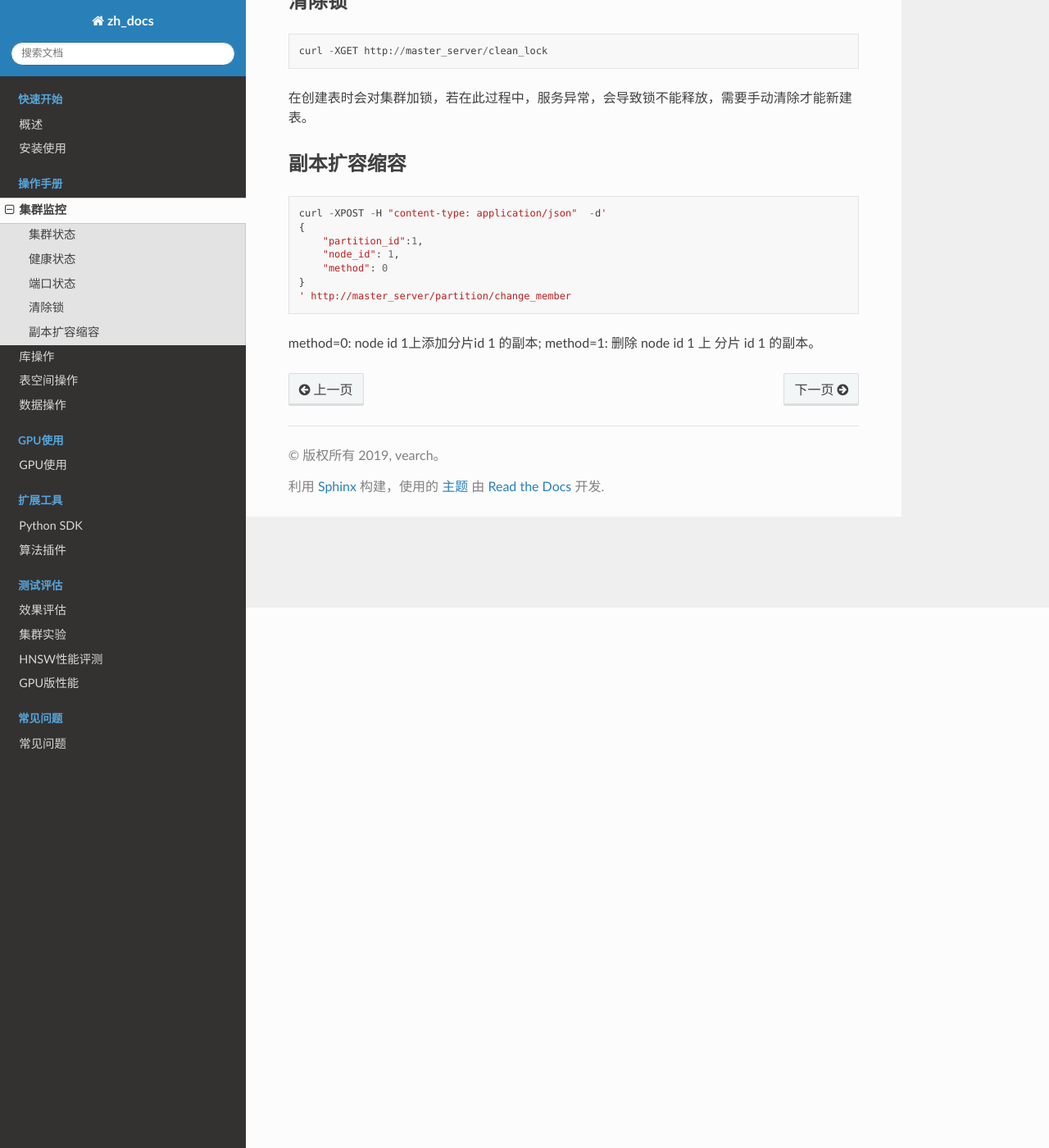
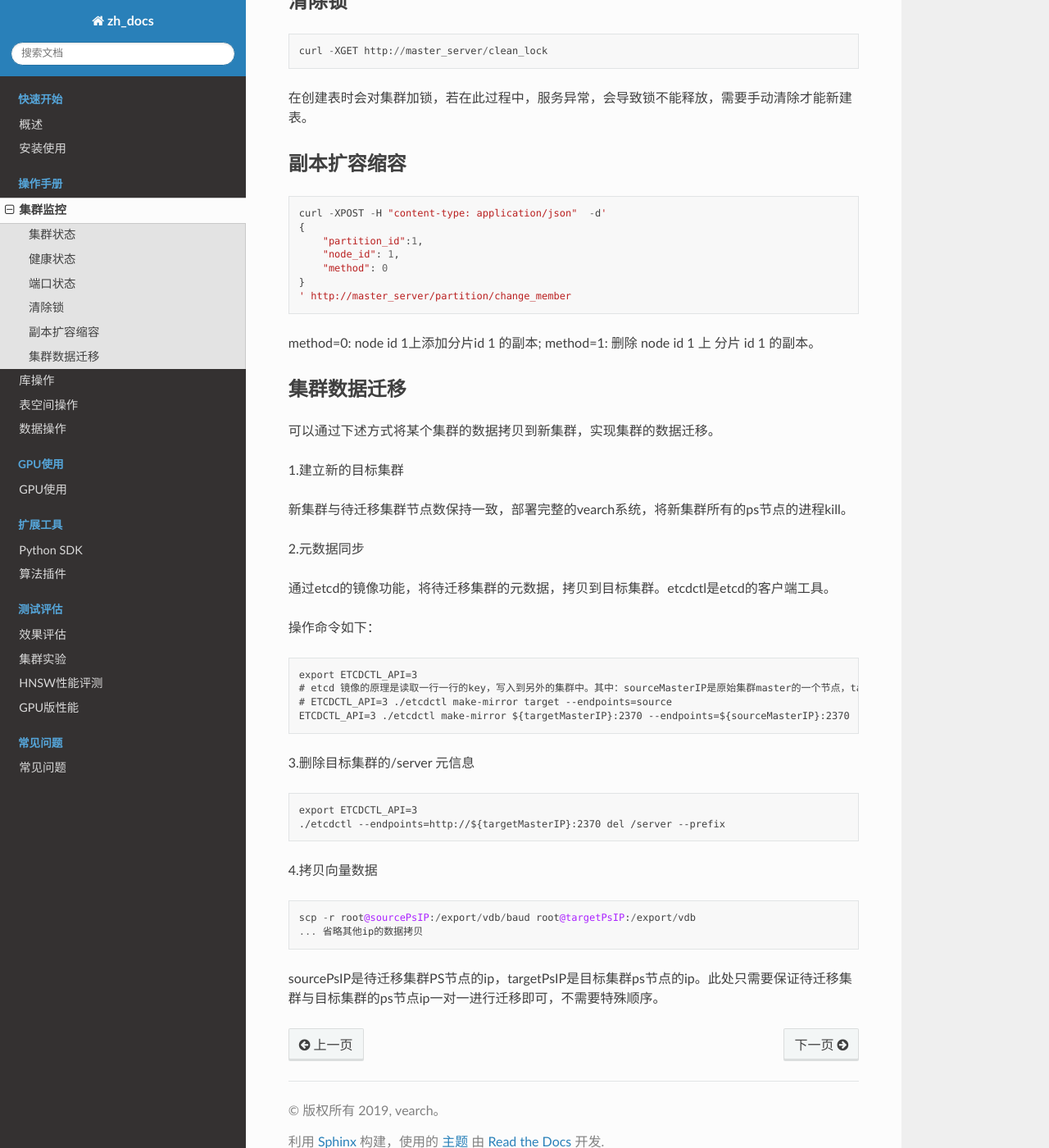
Before and after one commit to vearch/zh_docs, a Sphinx documentation site: the page built from docs/source/use_op/cluster_status.rst, in a window 1280 px wide and 1400 px high, scrolled down 659 px. Shown: the whole window at 82% size. Built offline with Sphinx 7.4.7 and the Read the Docs theme 2.0.0, drawn with Linux system fonts in a browser that asks for light colours; pages that are not in the unit, such as notebooks, are missing from menus.

Commit message:
add cluster data migration

```diff
--- a/docs/source/use_op/cluster_status.rst
+++ b/docs/source/use_op/cluster_status.rst
@@ -52,3 +52,39 @@ http://master_server代表master服务
   ' http://master_server/partition/change_member
 
 method=0: node id 1上添加分片id 1 的副本; method=1: 删除 node id 1 上 分片 id 1 的副本。
+
+集群数据迁移
+--------
+可以通过下述方式将某个集群的数据拷贝到新集群，实现集群的数据迁移。
+
+1.建立新的目标集群
+
+新集群与待迁移集群节点数保持一致，部署完整的vearch系统，将新集群所有的ps节点的进程kill。
+
+2.元数据同步
+
+通过etcd的镜像功能，将待迁移集群的元数据，拷贝到目标集群。etcdctl是etcd的客户端工具。
+
+操作命令如下：
+::
+
+  export ETCDCTL_API=3
+  # etcd 镜像的原理是读取一行一行的key，写入到另外的集群中。其中：sourceMasterIP是原始集群master的一个节点，targetMasterIP是目标集群master的一个节点。
+  # ETCDCTL_API=3 ./etcdctl make-mirror target --endpoints=source
+  ETCDCTL_API=3 ./etcdctl make-mirror ${targetMasterIP}:2370 --endpoints=${sourceMasterIP}:2370
+
+
+3.删除目标集群的/server 元信息
+::
+
+  export ETCDCTL_API=3
+  ./etcdctl --endpoints=http://${targetMasterIP}:2370 del /server --prefix
+
+
+4.拷贝向量数据
+::
+
+  scp -r root@sourcePsIP:/export/vdb/baud root@targetPsIP:/export/vdb
+  ... 省略其他ip的数据拷贝
+
+sourcePsIP是待迁移集群PS节点的ip，targetPsIP是目标集群ps节点的ip。此处只需要保证待迁移集群与目标集群的ps节点ip一对一进行迁移即可，不需要特殊顺序。
```
